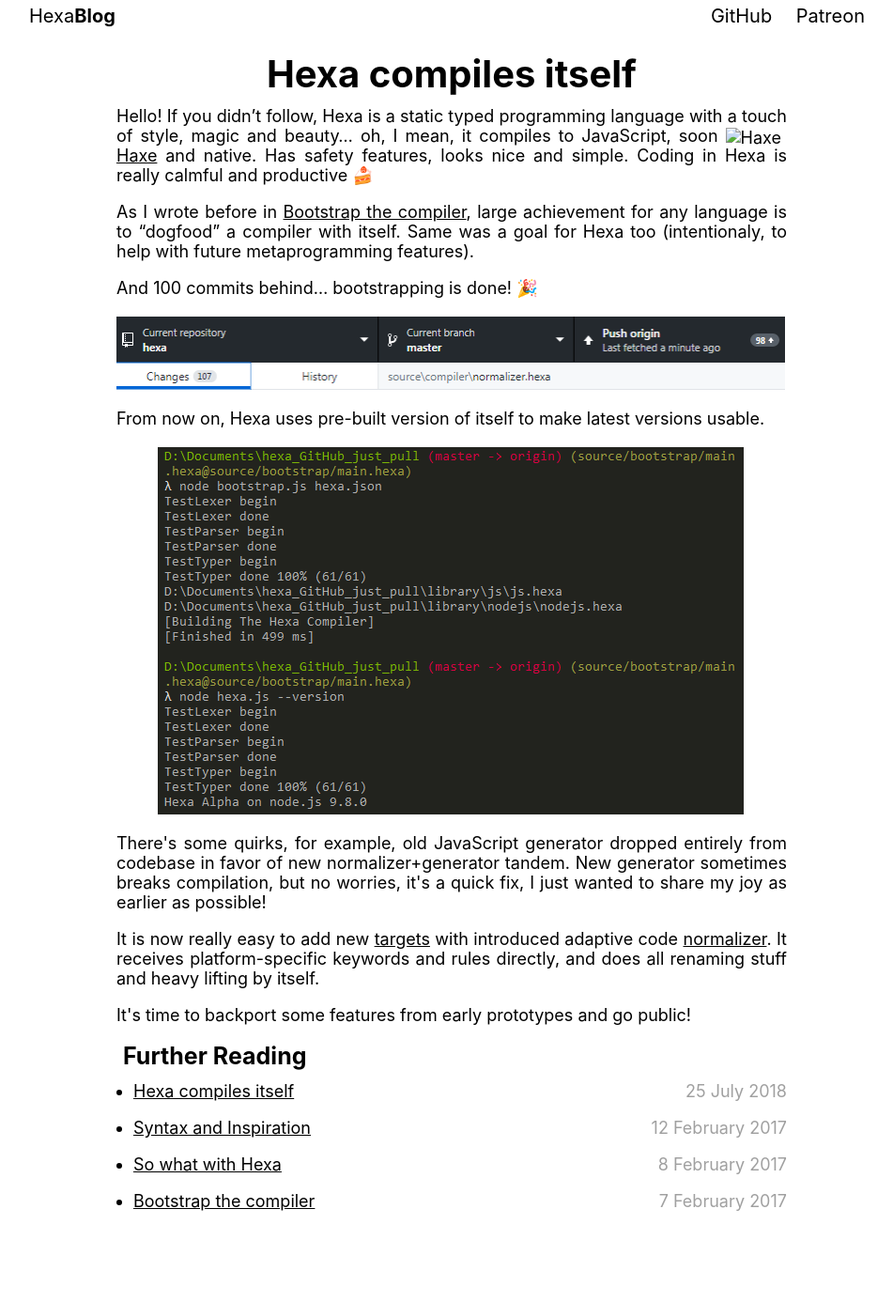
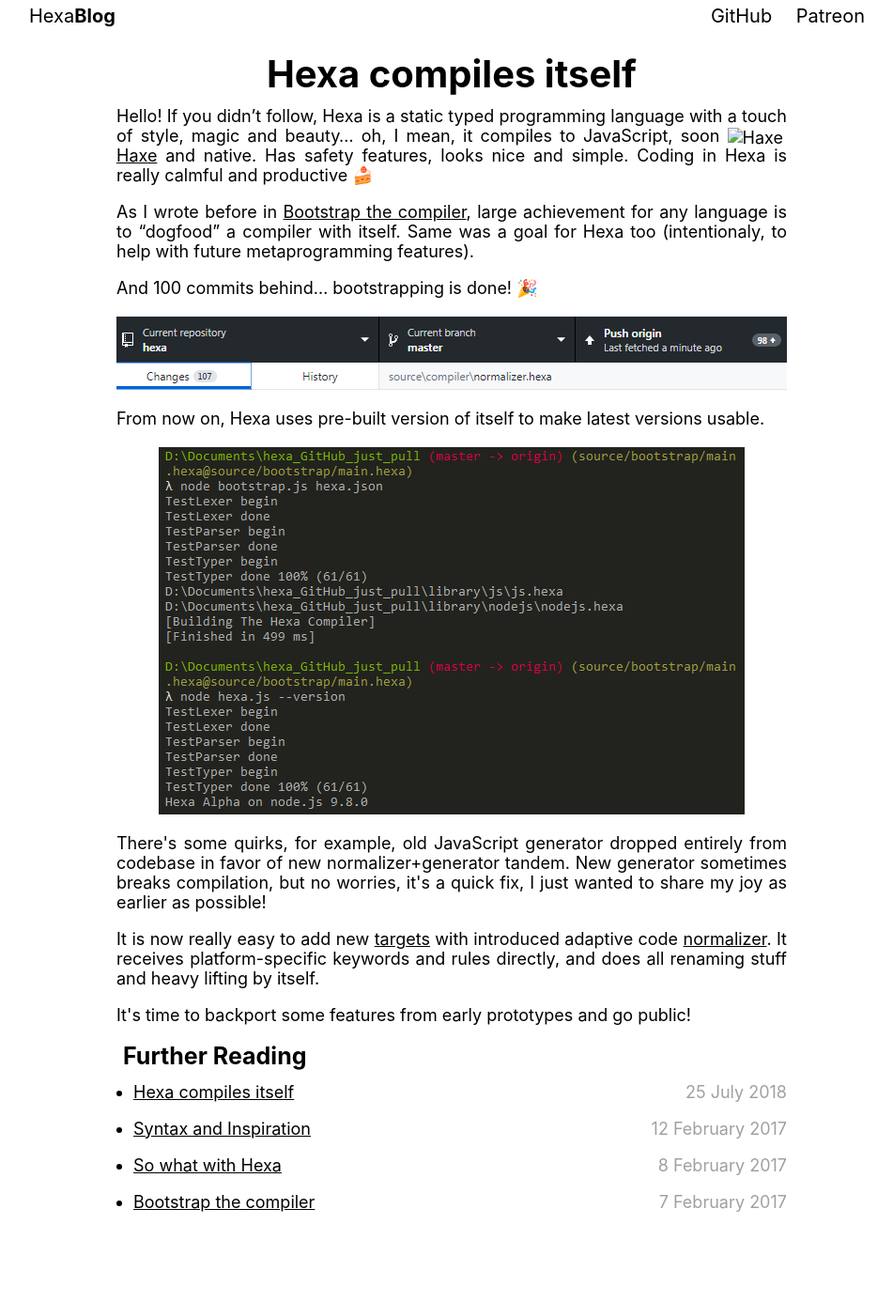
Before and after one commit to hexalang/hexalang.github.io, a Jekyll site: the page built from _blog/Hexa-in-Hexa.md, in a window 1280 px wide. Shown: the whole page at 94% size, without its empty margins (159-1110 px from the left). Built offline with Jekyll 4.4.1, drawn with Linux system fonts in a browser that asks for light colours; emoji names are drawn with the system emoji font.

Commit message:
Update blog-style.html

```diff
--- a/_includes/blog-style.html
+++ b/_includes/blog-style.html
@@ -63,7 +63,7 @@
         height: auto;
         position: relative;
         top: 2px;
-        padding-right: 2px;
+        /* padding-right: 2px; */
     }
 
     div.container,
```
